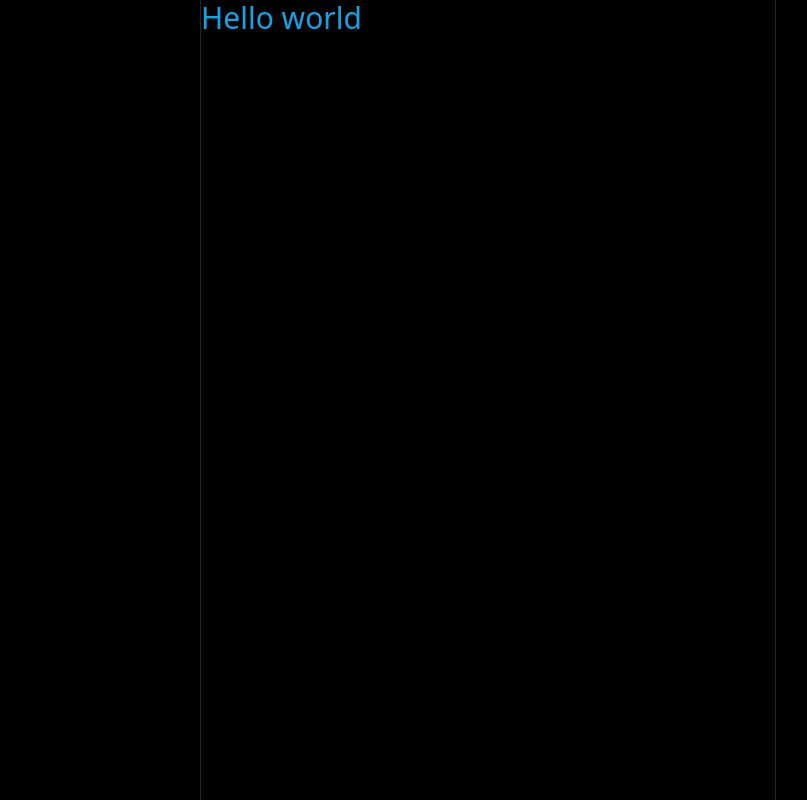
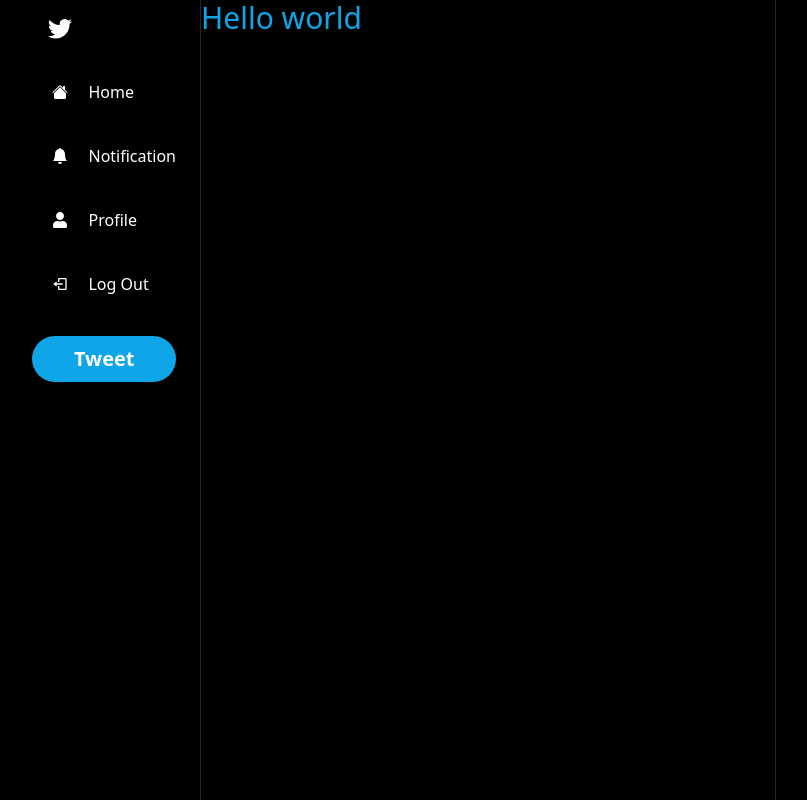
Before and after one commit to Pankaj-krCP/twitter-clone, a Next.js app: page / in a window 1280 px wide. Shown: the whole page, without its empty margins (152-959 px from the left). Built offline with nearby package versions, Linux system fonts and the light colour scheme.

Commit message:
SideBarUI

```diff
--- a/components/layout/Sidebar.tsx
+++ b/components/layout/Sidebar.tsx
@@ -1,8 +1,50 @@
 import React from 'react'
+import { BsBellFill, BsHouseFill } from 'react-icons/bs'
+import { FaUser } from 'react-icons/fa'
+import SidebarLogo from './SidebarLogo'
+import SidebarItem from './SidebarItem'
+import SidebarLogout from './SidebarLogout'
+import { BiLogOut } from 'react-icons/bi'
+import SidebarTweetButton from './SidebarTweetButton'
 
 const Sidebar = () => {
+    const items = [
+        {
+            label: "Home",
+            href: "/",
+            icon: BsHouseFill
+        },
+        {
+            label: "Notification",
+            href: "/notifications",
+            icon: BsBellFill
+        },
+        {
+            label: "Profile",
+            href: "/user/123",
+            icon: FaUser
+        }
+    ]
     return (
-        <div>Sidebar</div>
+        <div className='col-span-1 h-full pr-4 md:pr-6'>
+            <div className='flex flex-col items-end'>
+                <div className='space-y-2 lg:w-[230px]s'>
+                    <SidebarLogo />
+                    {
+                        items.map((item) => (
+                            <SidebarItem
+                                key={item.href}
+                                href={item.href}
+                                label={item.label}
+                                icon={item.icon}
+                            />
+                        ))
+                    }
+                    <SidebarLogout onClick={() => { }} icon={BiLogOut} />
+                    <SidebarTweetButton />
+                </div>
+            </div>
+        </div>
     )
 }
 
--- /dev/null
+++ b/components/layout/SidebarItem.tsx
@@ -0,0 +1,21 @@
+import React from 'react'
+import { IconType } from 'react-icons';
+
+interface SidebarItemProps {
+    label: string;
+    href?: string;
+    icon: IconType
+}
+
+const SidebarItem: React.FC<SidebarItemProps> = ({ label, href, icon: Icon }) => {
+    return (
+        <div className='flex flex-row items-center'>
+            <div className='relative rounded-full h-14 w-14 flex items-center justify-center p-4 hover:bg-slate-300 hover:bg-opacity-10 cursor-pointer'>
+                <Icon color='white'></Icon>
+            </div>
+            <div className='text-white'>{label}</div>
+        </div>
+    )
+}
+
+export default SidebarItem
--- /dev/null
+++ b/components/layout/SidebarLogo.tsx
@@ -0,0 +1,12 @@
+import React from 'react'
+import { useRouter } from 'next/router'
+import { BsTwitter } from 'react-icons/bs';
+
+const SidebarLogo = () => {
+    const router = useRouter();
+    return (
+        <div className='rounded-full h-14 w-14 p-4 flex items-center justify-center hover:bg-blue-300 hover:bg-opacity-10 cursor-pointer transition'><BsTwitter size={28} color='white' /></div>
+    )
+}
+
+export default SidebarLogo
--- /dev/null
+++ b/components/layout/SidebarLogout.tsx
@@ -0,0 +1,20 @@
+import React from 'react'
+import { IconType } from 'react-icons';
+
+interface SidebarLogoutProps {
+    icon: IconType
+    onClick: () => void;
+}
+
+const SidebarLogout: React.FC<SidebarLogoutProps> = ({ onClick, icon: Icon }) => {
+    return (
+        <div className='flex flex-row items-center'>
+            <div className='relative rounded-full h-14 w-14 flex items-center justify-center p-4 hover:bg-slate-300 hover:bg-opacity-10 cursor-pointer'>
+                <Icon color='white'></Icon>
+            </div>
+            <div className='text-white'>Log Out</div>
+        </div>
+    )
+}
+
+export default SidebarLogout
--- /dev/null
+++ b/components/layout/SidebarTweetButton.tsx
@@ -0,0 +1,52 @@
+import React from 'react'
+import { useRouter } from 'next/router'
+import { FaFeather } from 'react-icons/fa'
+
+const SidebarTweetButton = () => {
+    const router = useRouter()
+    return (
+        <div onClick={() => { }}>
+            <div className="
+        mt-6
+        lg:hidden
+        rounded-full
+        h-14
+        w-14
+        p-4
+        flex
+        items-center
+        justify-center
+        bg-sky-500
+        hover:bg-opacity-80
+        transition
+        cursor-pointer
+      ">
+                <FaFeather size={24} color="white" />
+            </div>
+            <div className="
+        mt-6
+        hidden
+        lg:block
+        px-4
+        py-2
+        rounded-full
+        bg-sky-500
+        hover:bg-opacity-90
+        cursor-pointer
+      ">
+                <p
+                    className="
+            hidden
+            lg:block
+            text-center
+            font-semibold
+            text-white
+            text-[20px]
+        ">
+                    Tweet
+                </p>
+            </div>
+        </div>)
+}
+
+export default SidebarTweetButton
```
